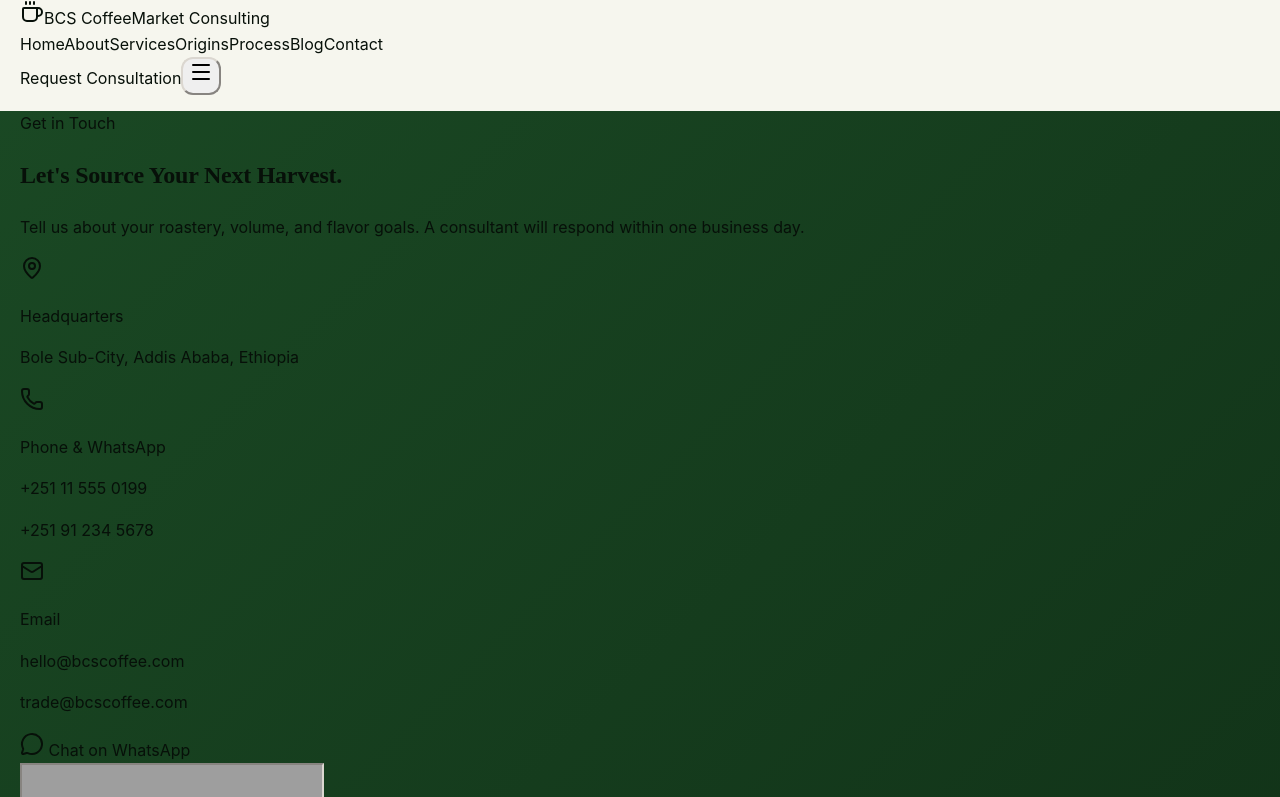
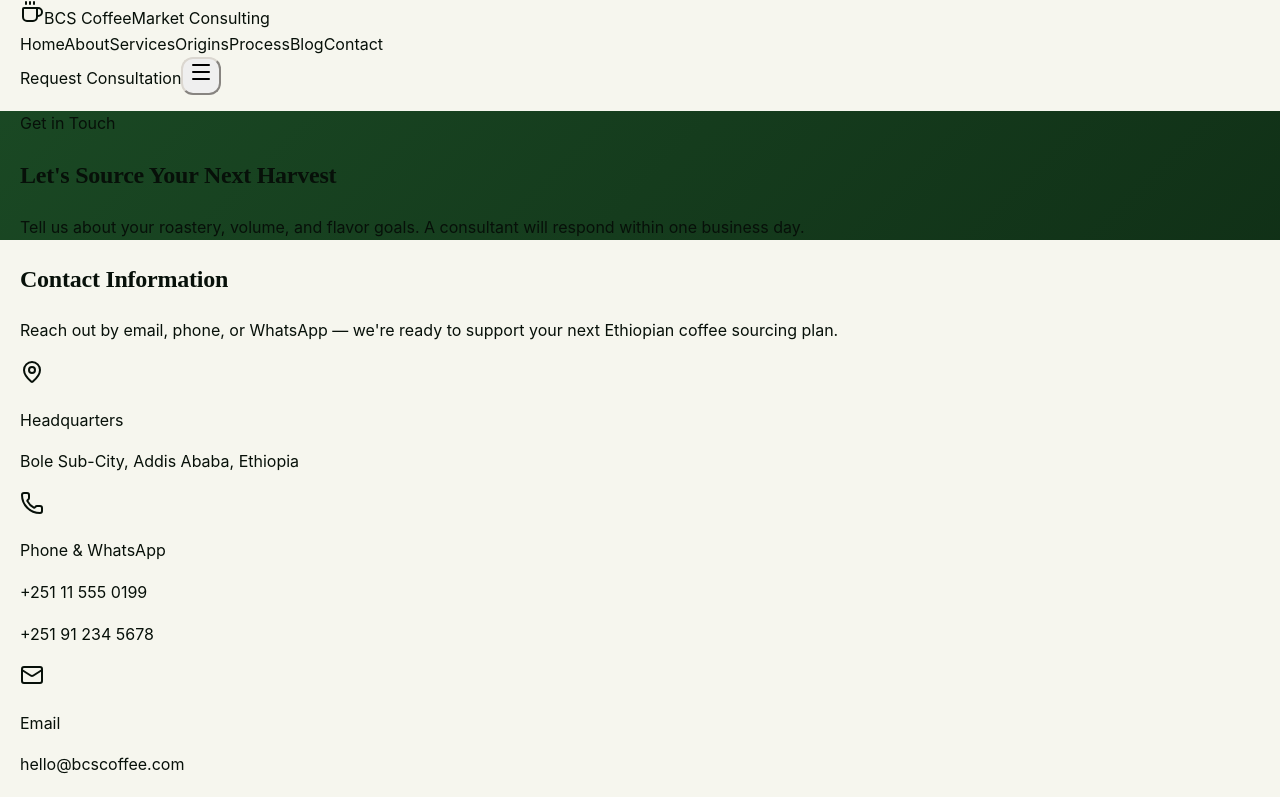
Before and after one commit to t5i0n/bcs, a React (Vite) app: page /contact in a window 1280 px wide. Shown: the top 797 px of the page. Built offline with nearby package versions, Linux system fonts and the light colour scheme; grey boxes are pictures that could not be loaded.

Commit message:
enhance contact pages

```diff
--- a/src/routes/contact.tsx
+++ b/src/routes/contact.tsx
@@ -1,31 +1,51 @@
 import type { ComponentType, SVGProps } from "react";
-import { Layout } from "@/components/site/Layout";
+import { Layout, PageHero } from "@/components/site/Layout";
 import { MapPin, Mail, Phone, MessageCircle } from "lucide-react";
 
 export default function ContactPage() {
   return (
     <Layout>
-      <section className="gradient-forest text-white relative overflow-hidden">
-        <div className="absolute inset-0 opacity-20" style={{ backgroundImage: "radial-gradient(circle at 80% 20%, oklch(0.74 0.15 80 / 0.7), transparent 50%)" }} />
-        <div className="container-x relative pt-32 pb-24 grid lg:grid-cols-2 gap-14">
+      <PageHero
+        eyebrow="Get in Touch"
+        title="Let's Source Your Next Harvest"
+        subtitle="Tell us about your roastery, volume, and flavor goals. A consultant will respond within one business day."
+      />
+      <section className="py-24 container-x grid lg:grid-cols-2 gap-14 items-start">
         <div>
-            <p className="text-accent uppercase tracking-[0.25em] text-xs font-semibold">Get in Touch</p>
-            <h1 className="mt-3 font-display text-4xl md:text-6xl font-bold text-balance">Let's Source Your Next Harvest.</h1>
-            <p className="mt-5 text-white/80 text-lg leading-relaxed">
-              Tell us about your roastery, volume, and flavor goals. A consultant will respond within one business day.
+          <div className="rounded-3xl bg-background p-10 border border-border shadow-elegant">
+            <h2 className="font-display text-3xl font-bold">
+              Contact Information
+            </h2>
+            <p className="mt-4 text-muted-foreground leading-relaxed">
+              Reach out by email, phone, or WhatsApp — we're ready to support
+              your next Ethiopian coffee sourcing plan.
             </p>
-
-            <div className="mt-10 space-y-5">
-              <InfoRow icon={MapPin} title="Headquarters" lines={["Bole Sub-City, Addis Ababa, Ethiopia"]} />
-              <InfoRow icon={Phone} title="Phone & WhatsApp" lines={["+251 11 555 0199", "+251 91 234 5678"]} />
-              <InfoRow icon={Mail} title="Email" lines={["hello@bcscoffee.com", "trade@bcscoffee.com"]} />
+            <div className="mt-8 space-y-5">
+              <InfoRow
+                icon={MapPin}
+                title="Headquarters"
+                lines={["Bole Sub-City, Addis Ababa, Ethiopia"]}
+              />
+              <InfoRow
+                icon={Phone}
+                title="Phone & WhatsApp"
+                lines={["+251 11 555 0199", "+251 91 234 5678"]}
+              />
+              <InfoRow
+                icon={Mail}
+                title="Email"
+                lines={["hello@bcscoffee.com", "trade@bcscoffee.com"]}
+              />
+            </div>
+            <a
+              href="https://wa.me/251912345678"
+              className="inline-flex items-center gap-2 mt-8 px-6 py-3 rounded-full bg-[#25D366] text-white font-semibold hover:scale-105 transition"
+            >
+              <MessageCircle className="w-4 h-4" /> Chat on WhatsApp
+            </a>
           </div>
 
-            <a href="https://wa.me/251912345678" className="inline-flex items-center gap-2 mt-8 px-6 py-3 rounded-full bg-[#25D366] text-white font-semibold hover:scale-105 transition">
-              <MessageCircle className="w-4 h-4" /> Chat on WhatsApp
-            </a>
-
-            <div className="mt-8 rounded-2xl overflow-hidden border border-white/20 h-64">
+          <div className="mt-8 rounded-3xl overflow-hidden border border-border h-64">
             <iframe
               title="Map of Addis Ababa"
               src="https://www.openstreetmap.org/export/embed.html?bbox=38.70%2C8.95%2C38.85%2C9.05&layer=mapnik&marker=9.0054%2C38.7636"
@@ -36,29 +56,48 @@
         </div>
 
         <form
-            onSubmit={(e) => { e.preventDefault(); alert("Thank you — we'll be in touch within one business day."); }}
-            className="rounded-3xl bg-white text-foreground p-8 md:p-10 shadow-elegant h-fit"
+          onSubmit={(e) => {
+            e.preventDefault();
+            alert("Thank you — we'll be in touch within one business day.");
+          }}
+          className="rounded-3xl bg-white text-foreground p-8 md:p-10 shadow-elegant"
         >
-            <h2 className="font-display text-2xl font-bold mb-6">Send an inquiry</h2>
+          <h2 className="font-display text-2xl font-bold mb-6">
+            Send an inquiry
+          </h2>
           <div className="grid sm:grid-cols-2 gap-4">
             <Field label="Name" name="name" required />
             <Field label="Company" name="company" />
             <Field label="Country" name="country" />
             <Field label="Email" name="email" type="email" required />
           </div>
-            <Field label="Coffee Interest" name="interest" placeholder="e.g. Yirgacheffe washed G1, 5 tons" />
+          <Field
+            label="Coffee Interest"
+            name="interest"
+            placeholder="e.g. Yirgacheffe washed G1, 5 tons"
+          />
           <Field label="Message" name="message" textarea required />
-            <button type="submit" className="mt-6 w-full py-4 rounded-full bg-accent text-accent-foreground font-semibold shadow-gold hover:scale-[1.02] transition">
+          <button
+            type="submit"
+            className="mt-6 w-full py-4 rounded-full bg-accent text-accent-foreground font-semibold shadow-gold hover:scale-[1.02] transition"
+          >
             Send Inquiry
           </button>
         </form>
-        </div>
       </section>
     </Layout>
   );
 }
 
-function InfoRow({ icon: Icon, title, lines }: { icon: ComponentType<SVGProps<SVGSVGElement>>; title: string; lines: string[] }) {
+function InfoRow({
+  icon: Icon,
+  title,
+  lines,
+}: {
+  icon: ComponentType<SVGProps<SVGSVGElement>>;
+  title: string;
+  lines: string[];
+}) {
   return (
     <div className="flex gap-4">
       <div className="w-11 h-11 shrink-0 rounded-xl bg-white/10 backdrop-blur grid place-items-center text-accent">
@@ -66,23 +105,54 @@
       </div>
       <div>
         <p className="font-semibold">{title}</p>
-        {lines.map((l) => <p key={l} className="text-sm text-white/70">{l}</p>)}
+        {lines.map((l) => (
+          <p key={l} className="text-sm text-white/70">
+            {l}
+          </p>
+        ))}
       </div>
     </div>
   );
 }
 
-function Field({ label, name, type = "text", required, textarea, placeholder }: { label: string; name: string; type?: string; required?: boolean; textarea?: boolean; placeholder?: string; }) {
-  const cls = "w-full mt-1.5 px-4 py-3 rounded-xl border border-border bg-cream focus:bg-background focus:border-accent focus:ring-2 focus:ring-accent/20 outline-none transition";
+function Field({
+  label,
+  name,
+  type = "text",
+  required,
+  textarea,
+  placeholder,
+}: {
+  label: string;
+  name: string;
+  type?: string;
+  required?: boolean;
+  textarea?: boolean;
+  placeholder?: string;
+}) {
+  const cls =
+    "w-full mt-1.5 px-4 py-3 rounded-xl border border-border bg-cream focus:bg-background focus:border-accent focus:ring-2 focus:ring-accent/20 outline-none transition";
   return (
     <label className={`block ${textarea ? "sm:col-span-2 mt-4" : ""}`}>
       <span className="text-xs uppercase tracking-wider font-semibold text-muted-foreground">
         {label} {required && <span className="text-accent">*</span>}
       </span>
       {textarea ? (
-        <textarea name={name} required={required} rows={4} placeholder={placeholder} className={cls} />
+        <textarea
+          name={name}
+          required={required}
+          rows={4}
+          placeholder={placeholder}
+          className={cls}
+        />
       ) : (
-        <input name={name} type={type} required={required} placeholder={placeholder} className={cls} />
+        <input
+          name={name}
+          type={type}
+          required={required}
+          placeholder={placeholder}
+          className={cls}
+        />
       )}
     </label>
   );
```
Lines whose indentation alone changed are shown as unchanged.
